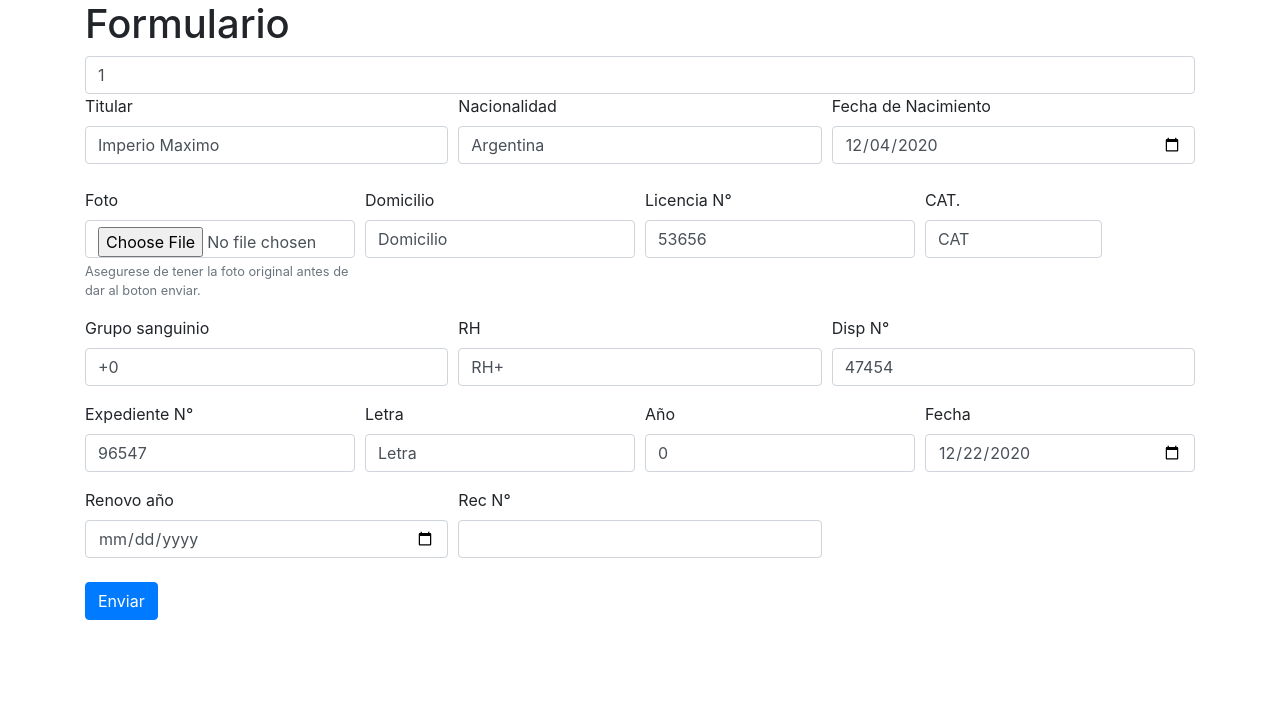
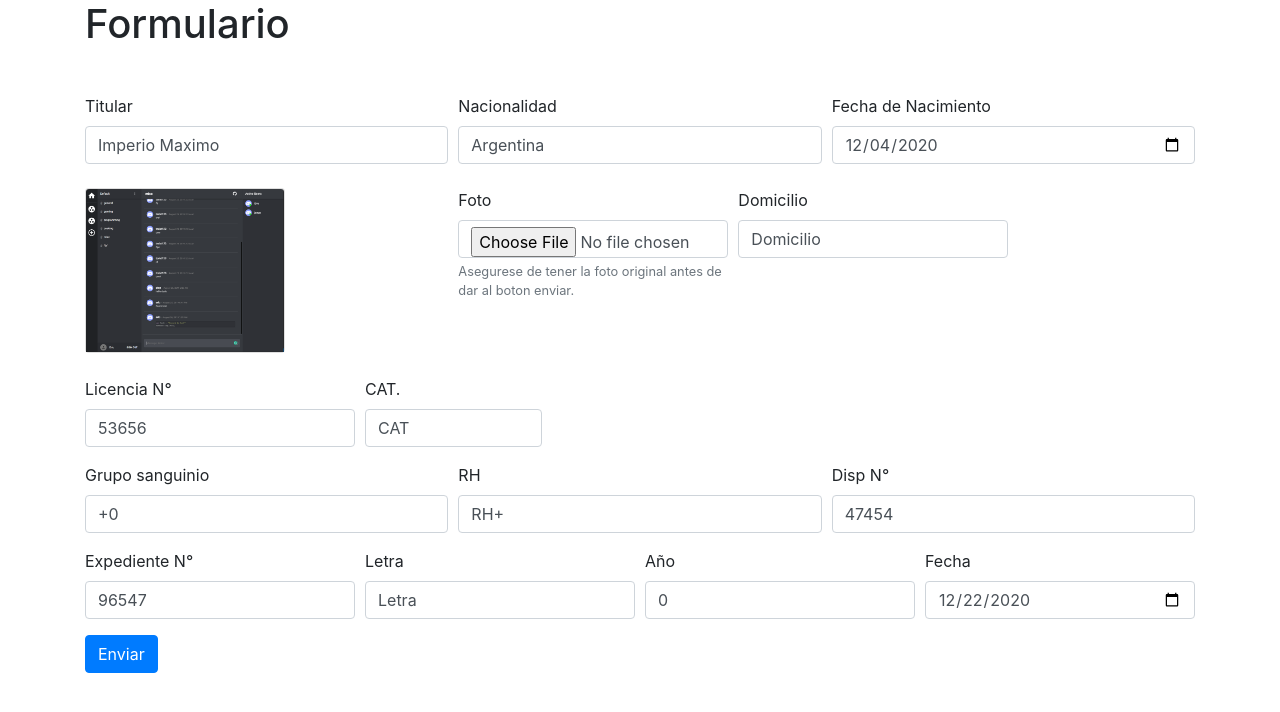
Before and after one commit to hushino/chat-php-muni, a PHP site: page /actualizarDatos.php?id=1 in a window 1280 px wide. Shown: the part 56-768 px from the top of the page. Run offline with PHP 8.4, Linux system fonts and the light colour scheme; a user stored in the database is signed in; data comes from the database, SQL or seed files in the repository; data that the repository does not hold is empty.

Commit message:
update works

```diff
--- a/actualizarDatos.php
+++ b/actualizarDatos.php
@@ -10,7 +10,7 @@ require "header.php";
     <h1>Formulario</h1>
     <?php while ($re = $res->fetch(PDO::FETCH_ASSOC)) : ?>
         <form action="update.php" method="post" enctype='multipart/form-data'>
-            <input style="visibility: hidden2;" value="<?php echo $re["id"] ?>" type="id" class="form-control" name="id" id="id" aria-describedby="id">
+            <input style="visibility: hidden;" value="<?php echo $re["id"] ?>" type="id" class="form-control" name="id" id="id" aria-describedby="id">
             <div class="form-row">
                 <div class="col-md-4 mb-4">
                     <label for="titular">Titular</label>
@@ -28,6 +28,11 @@ require "header.php";
                 </div>
             </div>
             <div class="form-row">
+                <div class="col-md-4 mb-4">
+                    <div class="card" style="max-height: 180px;max-width: 200px;">
+                        <img src="<?php echo $re["foto"] ?>" class="card-img-top" alt="..." style="max-height: inherit;">
+                    </div>
+                </div>
                 <div class="col-md-3 mb-3">
                     <label for="domicilio">Foto</label>
                     <input value="<?php echo $re["foto"] ?>" type="file" class="form-control" name="foto" id="foto" aria-describedby="foto">
@@ -87,17 +92,7 @@ require "header.php";
                 </div>
 
             </div>
-            <div class="form-row">
-                <div class="col-md-4 mb-4">
-                    <label for="renovo">Renovo año</label>
-                    <input value="<?php echo $re["renovo"] ?>" type="date" class="form-control" name="renovo" id="renovo" aria-describedby="renovo">
-                </div>
 
-                <div class="col-md-4 mb-4">
-                    <label for="rec">Rec N°</label>
-                    <input value="<?php echo $re["rec"] ?>" type="number" class="form-control" name="rec" id="rec" aria-describedby="rec">
-                </div>
-            </div>
             <button type="submit" class="btn btn-primary">Enviar</button>
         </form>
     <?php endwhile; ?>
--- a/ver.php
+++ b/ver.php
@@ -24,6 +24,7 @@ $res2->execute();
                             <h5 class="card-title"><?php echo $re['titular']; ?></h5>
                             <a href="imprimir.php?id=<?php echo $re['id']; ?>" target="_blank" class="btn btn-primary">Imprimir</a>
                             <a href="agregarDatos.php?id=<?php echo $re['id']; ?>" target="_blank" class="btn btn-primary">Agregar datos</a>
+                            <a style="margin-top: 10px;" href="actualizarDatos.php?id=<?php echo $re['id']; ?>" target="_blank" class="btn btn-primary">Actualizar datos</a>
                             <table class="table" style="margin-top: 10px;">
                                 <thead>
                                     <tr>
```
Also changed, not shown: update.php (+7 -20 lines).
